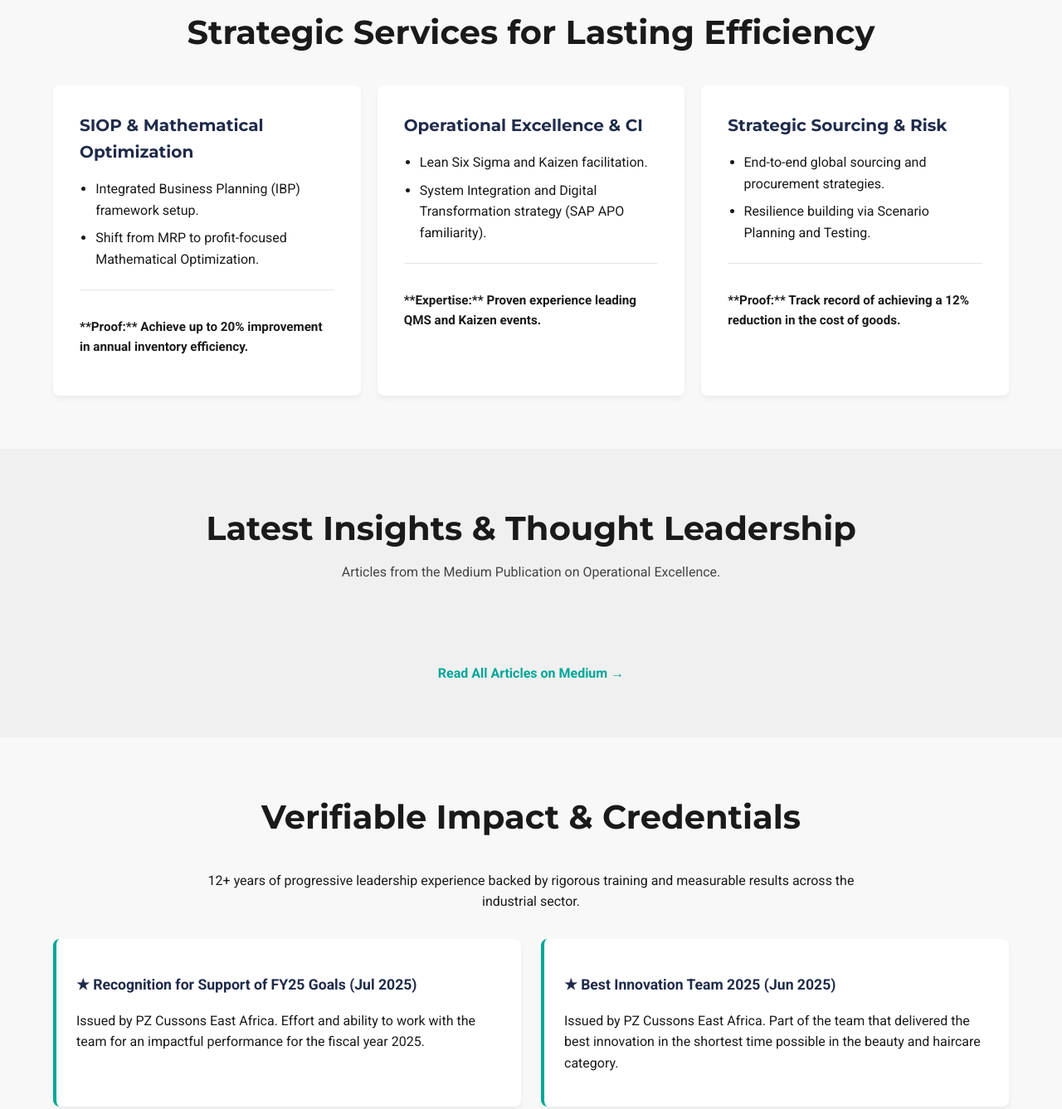
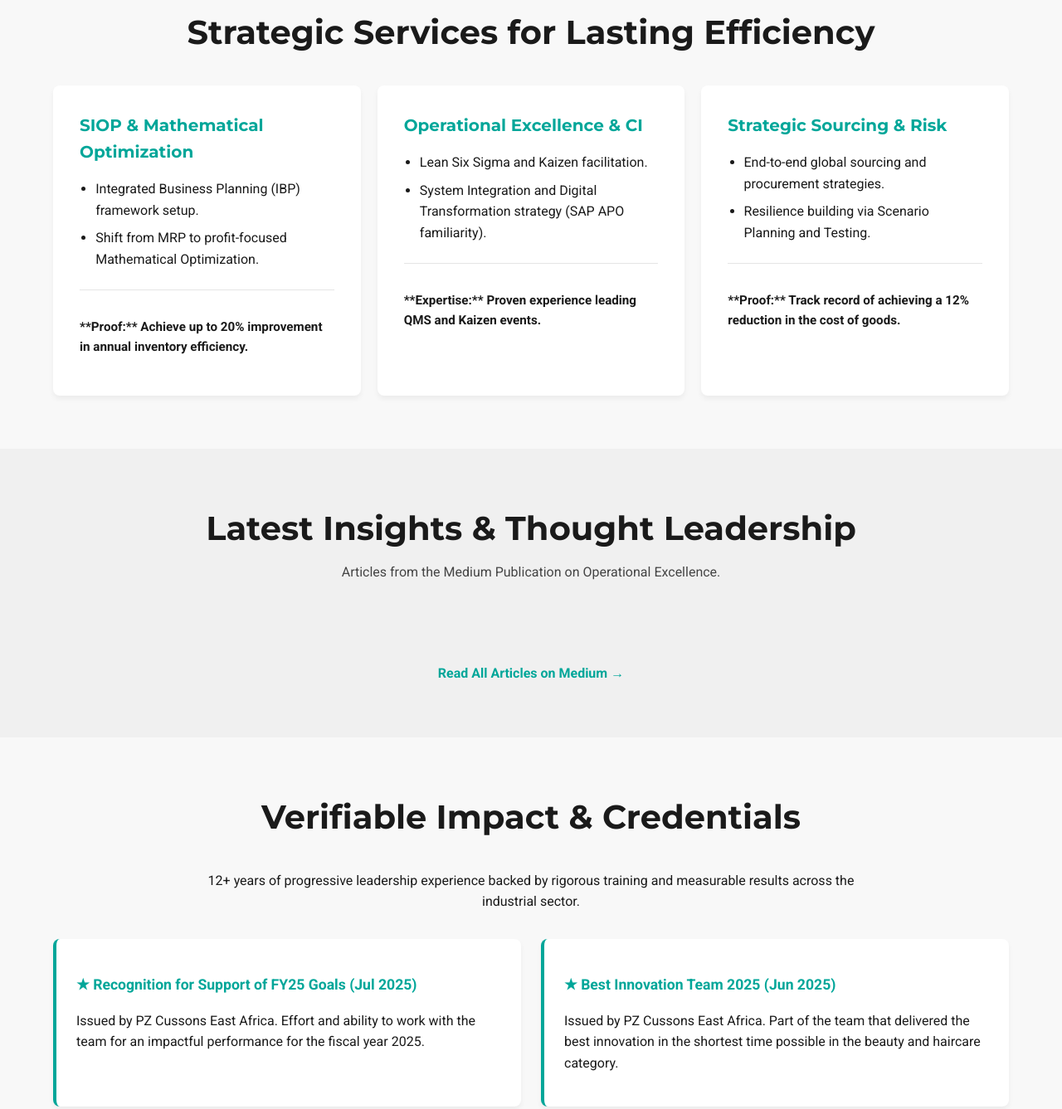
Before and after one commit to corazonwasuna-sudo/corazonwasuna-sudo.github.io, a plain HTML site: page index.html in a window 1280 px wide. Shown: the part 980-2317 px from the top of the page at 83% size. Drawn offline with Linux system fonts and the light colour scheme; no server answers.

Commit message:
Change text color from primary to accent

```diff
--- a/index.html
+++ b/index.html
@@ -280,7 +280,7 @@
         }
 
         .card-title {
-            color: var(--color-primary);
+            color: var(--color-accent);
             margin-bottom: 1rem;
             font-size: 1.25rem;
             font-weight: 700;
@@ -368,7 +368,7 @@
         .timeline-title {
             font-weight: 700;
             font-size: 1.1rem;
-            color: var(--color-primary);
+            color: var(--color-accent);
             margin-bottom: 0.5rem;
         }
 
```
